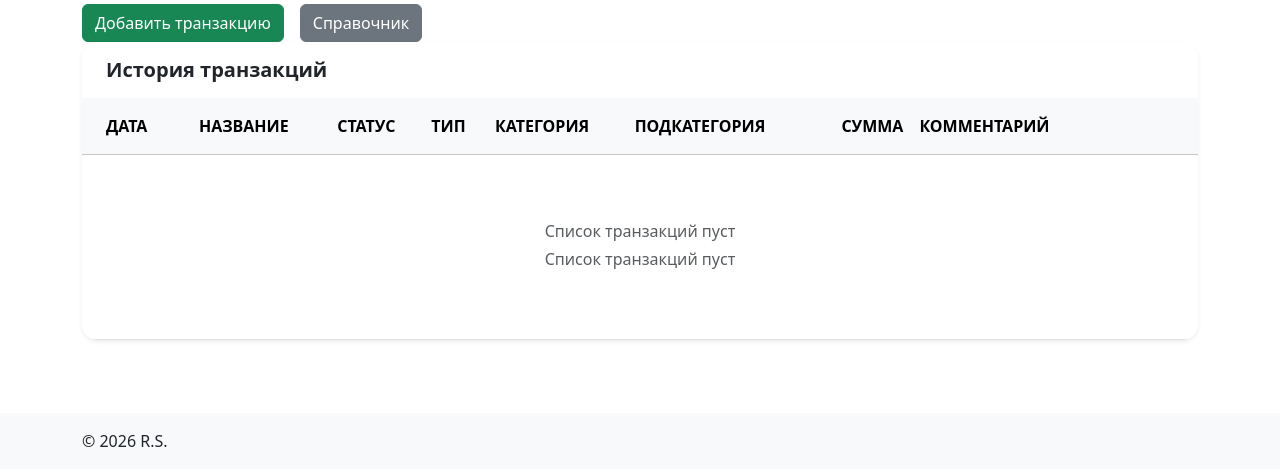
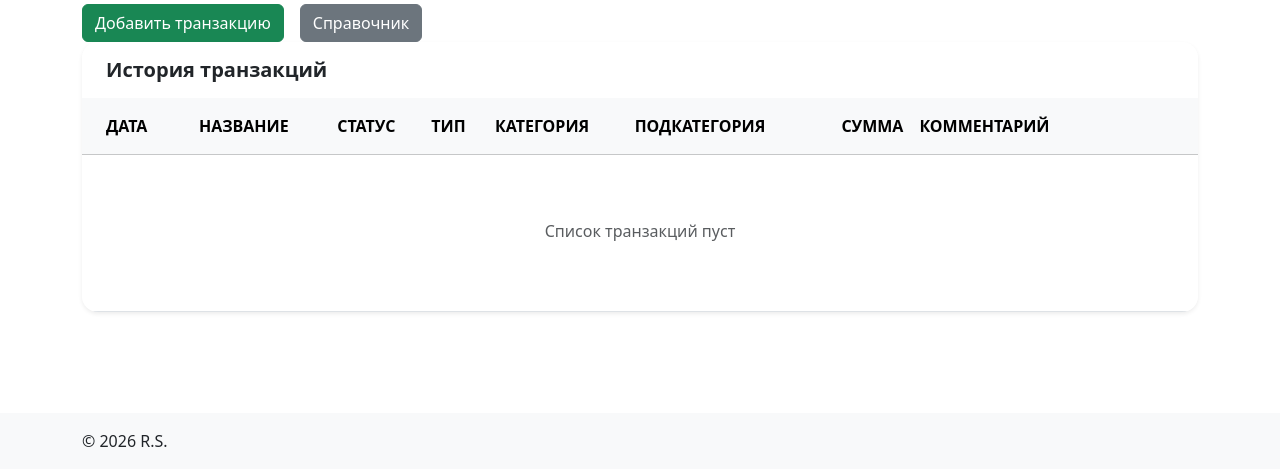
Before and after one commit to MRRomenin/DDS, a Django app: template cashflow/templates/transaction/list.html in a window 1280 px wide. Shown: the part 331-800 px from the top of the page. Run offline with Django 5.2, Linux system fonts and the light colour scheme; the template is opened without the code that fills it: values that come from a table or form of the project are taken from there, others are empty.

Commit message:
style(cashflow): delete text for a table transaction

```diff
--- a/cashflow/templates/transaction/list.html
+++ b/cashflow/templates/transaction/list.html
@@ -101,7 +101,6 @@
                         <tr>
                             <td colspan="10" class="text-center py-5 text-muted">
                                 <div class="py-3">
-                                    <p class="mb-1 fw-medium">Список транзакций пуст</p>
                                     {% if date_form.errors %}
                                     <p class="mb-1 fw-medium">Введите корректный период дат
                                         </p>
```
